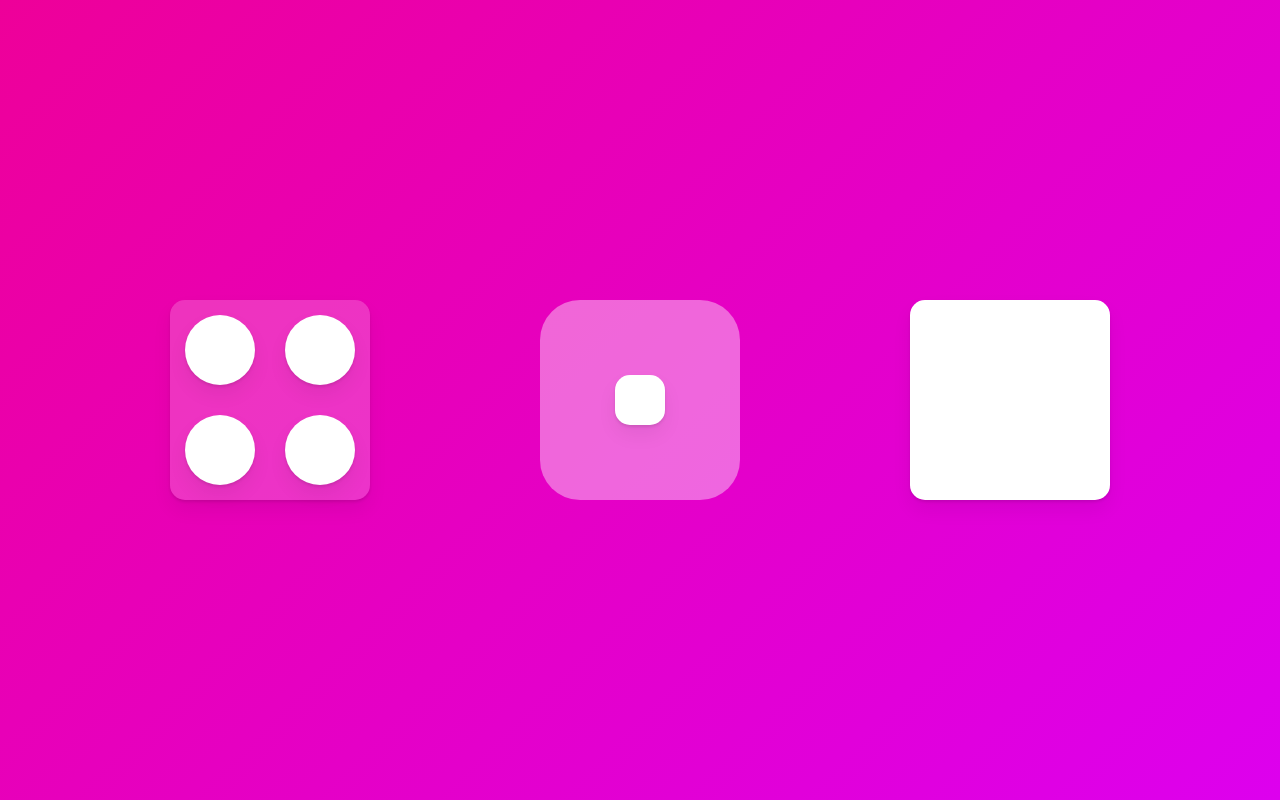
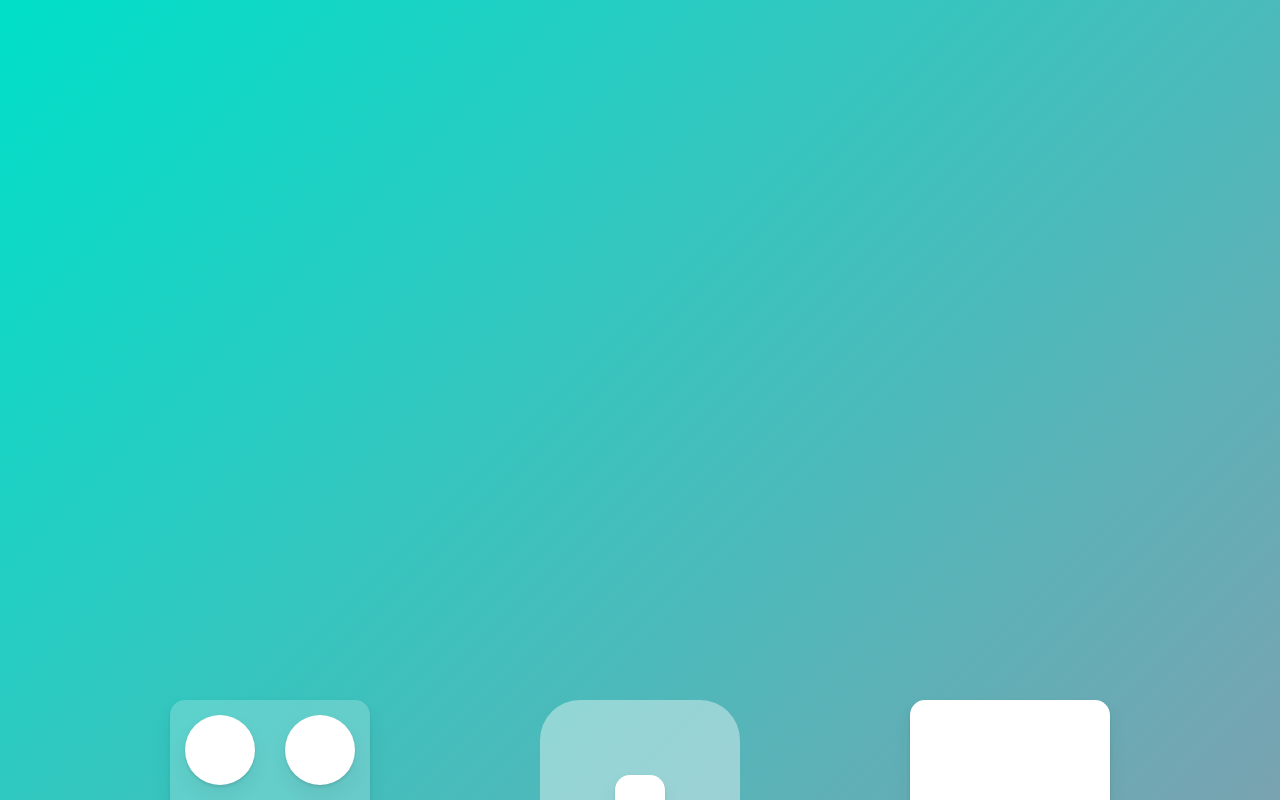
Before and after one commit to rovin0805/Motion, a React (Create React App) app: page / in a window 1280 px wide. Shown: the top 800 px of the page. Built offline with nearby package versions, Linux system fonts and the light colour scheme.

Commit message:
MotionValues part Three

```diff
--- a/src/App.tsx
+++ b/src/App.tsx
@@ -2,14 +2,14 @@
 import styled from 'styled-components';
 import {
   motion,
-  MotionValue,
   useMotionValue,
   useTransform,
+  useViewportScroll,
   Variants,
 } from 'framer-motion';
 
-const Wrapper = styled.div`
-  height: 100vh;
+const Wrapper = styled(motion.div)`
+  height: 200vh;
   width: 100vw;
   display: flex;
   justify-content: space-evenly;
@@ -94,15 +94,27 @@
 
 function App() {
   const constraintBoxRef = useRef<HTMLDivElement>(null);
+  // interpolation value
   const x = useMotionValue(0);
-  const scale = useTransform(x, [-200, 0, 200], [1.5, 1, 0.1]); // interpolation value
+  const rotateZ = useTransform(x, [-200, 200], [-360, 360]);
+  const background = useTransform(
+    x,
+    [-500, 500],
+    [
+      'linear-gradient(135deg, rgb(0, 210, 238), rgb(0, 83, 238))',
+      'linear-gradient(135deg, rgb(0, 238, 155), rgb(238, 178, 0))',
+    ]
+  );
+  const { scrollY, scrollYProgress } = useViewportScroll();
+  const scale = useTransform(scrollYProgress, [0, 1], [1, 2]);
 
   useEffect(() => {
     x.onChange(() => console.log(x.get()));
-  }, [x]);
+    scrollY.onChange(() => console.log(scrollY.get(), scrollYProgress.get()));
+  }, [x, scrollY, scrollYProgress]);
 
   return (
-    <Wrapper>
+    <Wrapper style={{ background }}>
       {/* variants */}
       <Box variants={boxVariants} initial='start' animate='end'>
         <Circle variants={circleVariants} />
@@ -126,7 +138,7 @@
       </ConstraintBox>
 
       {/* motion values */}
-      <Box3 drag='x' dragSnapToOrigin style={{ x, scale }} />
+      <Box3 drag='x' dragSnapToOrigin style={{ x, scale, rotateZ }} />
     </Wrapper>
   );
 }
```
